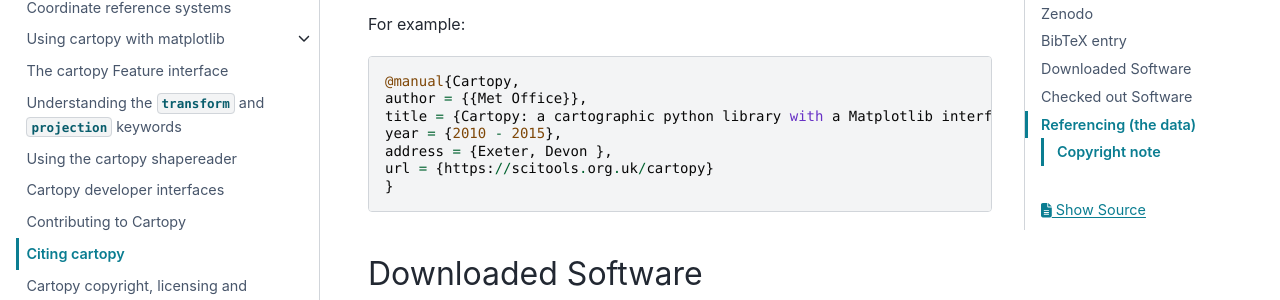
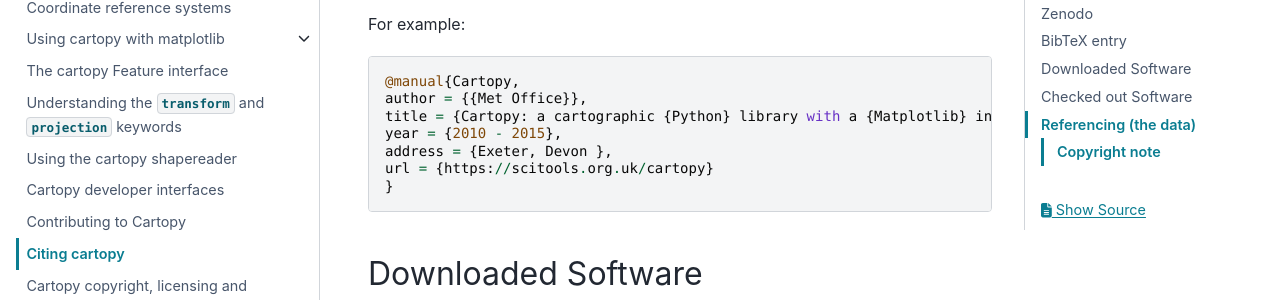
Before and after one commit to SciTools/cartopy, a Sphinx documentation site: the page built from docs/source/citation.rst, in a window 1280 px wide and 900 px high, scrolled down 321 px. Shown: the part 152-452 px from the top of the window. Built offline with Sphinx 7.4.7 and the PyData theme 0.15.4, drawn with Linux system fonts in a browser that asks for light colours; pages that are not in the unit, such as notebooks, are missing from menus; the version number could not be read and is left out; comment, search, counter and statistics services are not loaded.

```diff
--- a/docs/source/citation.rst
+++ b/docs/source/citation.rst
@@ -22,7 +22,7 @@ For example::
 
  @manual{Cartopy,
  author = {{Met Office}},
- title = {Cartopy: a cartographic python library with a Matplotlib interface},
+ title = {Cartopy: a cartographic {Python} library with a {Matplotlib} interface},
  year = {2010 - 2015},
  address = {Exeter, Devon },
  url = {https://scitools.org.uk/cartopy}
```
